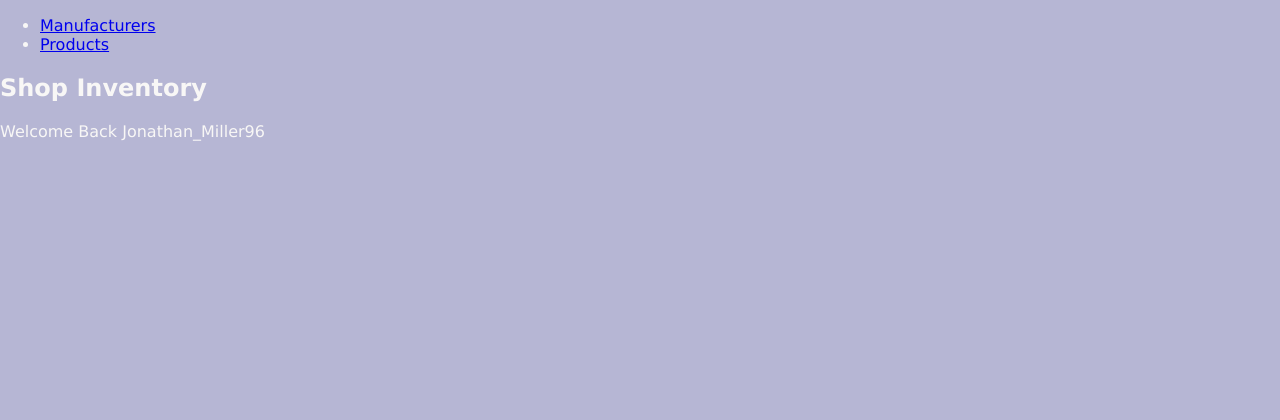
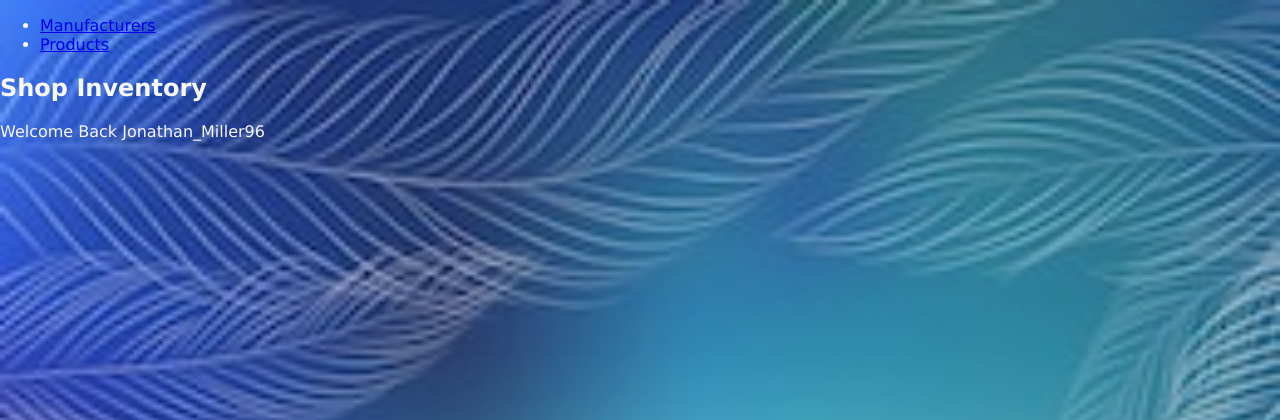
Before and after one commit to 19Miller96/lab_week_shop_inventory, a Flask app: page / in a window 1280 px wide. Shown: the top 420 px of the page. Run offline with Flask 2, Linux system fonts and the light colour scheme.

Commit message:
background_changed

```diff
--- a/static/css/style.css
+++ b/static/css/style.css
@@ -1,5 +1,5 @@
 body {
-    background-color: rgb(182, 182, 212);
+    background: url('/static/images/nice_background.jpg');
     background-size: cover;
     background-repeat: no-repeat;
     color: #f8f7f6;
```
Also changed, not shown: static/images/nice_background.jpg (added), static/images/supermarket test_1.jpg (deleted), templates/products/new.html (line endings or trailing spaces).
